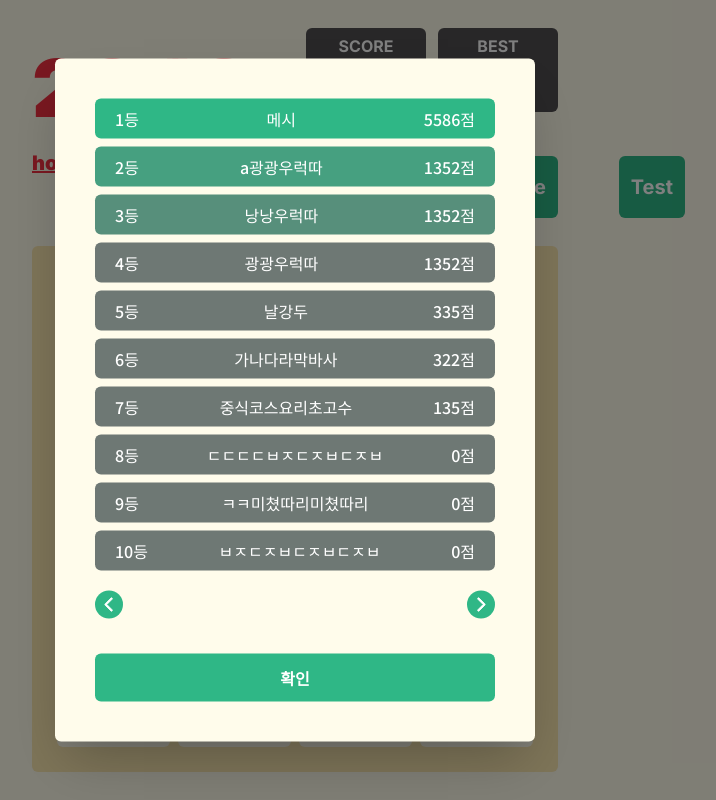
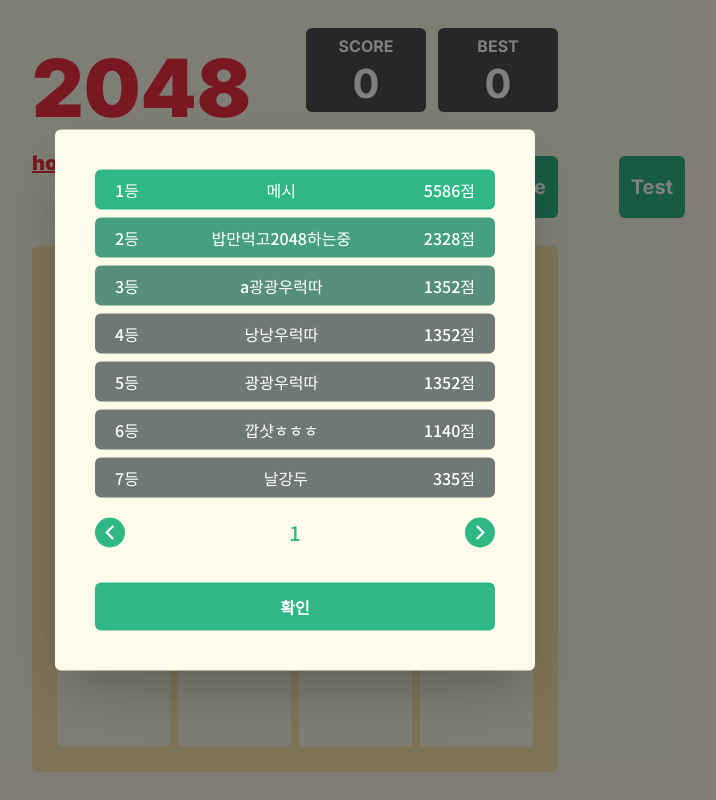
Before and after one commit to bisari31/2048, a Next.js app: page / in a window 1280 px wide. Both pictures are taken after a click on the button "Ranking". Shown: the whole page, without its empty margins (345-1061 px from the left). Built offline with nearby package versions, Linux system fonts and the light colour scheme; data requests are answered from the project's data file.

Commit message:
feat: 순위 창 페이지네이션

```diff
--- a/db.json
+++ b/db.json
@@ -49,6 +49,21 @@
       "nickname": "ㅂㅈㄷㅈㅂㄷㅈㅂㄷㅈㅂ",
       "score": 0,
       "id": 11
+    },
+    {
+      "nickname": "ㅋㅋ간다잉",
+      "score": 0,
+      "id": 12
+    },
+    {
+      "nickname": "깝샷ㅎㅎㅎ",
+      "score": 1140,
+      "id": 13
+    },
+    {
+      "nickname": "밥만먹고2048하는중",
+      "score": 2328,
+      "id": 14
     }
   ]
 }
--- a/src/components/modal/Ranking.tsx
+++ b/src/components/modal/Ranking.tsx
@@ -17,28 +17,32 @@
 }: {
   onModalClose: (type: ModalType) => void;
 }) {
-  const [ranking, setRanking] = useState<UserScore[]>();
+  const [users, setUsers] = useState<UserScore[]>();
+  const [page, setPage] = useState(1);
+  const limit = 7;
+  const offset = (page - 1) * limit;
+  const totalPages = Math.ceil((users?.length ?? 0) / limit);
 
   useEffect(() => {
     async function getData() {
       const res = await fetch('http://localhost:5000/ranking');
       const data: UserScore[] = await res.json();
       data.sort((a, b) => b.score - a.score);
-      setRanking(data);
+      setUsers(data);
     }
     getData();
   }, []);
   return (
     <>
-      <ul className="flex flex-col gap-2">
-        {ranking?.map((n, i) => (
+      <ul className="flex flex-col gap-2 min-h-[328px]">
+        {users?.slice(offset, offset + limit).map((n, i) => (
           <li
             key={n.id}
             className={`w-[400px] flex justify-between py-2 px-5 ${getBgClassName(
-              i + 1,
+              i + offset + 1,
             )} text-white rounded-md`}
           >
-            <span>{i + 1}등</span>
+            <span>{i + 1 + offset}등</span>
             <span>{n.nickname}</span>
             <span>{n.score}점</span>
           </li>
@@ -47,15 +51,18 @@
       <div className="flex justify-between w-full mt-[20px]">
         <button
           type="button"
-          onClick={() => console.log('sdf')}
-          className="p-1 rounded-full  bg-button-default "
+          disabled={page === 1}
+          onClick={() => setPage(page - 1)}
+          className="w-[30px] flex items-center justify-center rounded-full bg-button-default hover:bg-button-hover active:bg-button-active"
         >
           <LeftChevron width={20} height={20} color="#fff" stroke="#fff" />
         </button>
+        <span className="text-button-default text-sm">{page}</span>
         <button
+          disabled={page === totalPages}
           type="button"
-          onClick={() => console.log('sdf')}
-          className="p-1 rounded-full bg-button-default "
+          onClick={() => setPage(page + 1)}
+          className="w-[30px] flex items-center justify-center rounded-full bg-button-default hover:bg-button-hover active:bg-button-active"
         >
           <RightChevron width={20} height={20} color="#fff" stroke="#fff" />
         </button>
```
